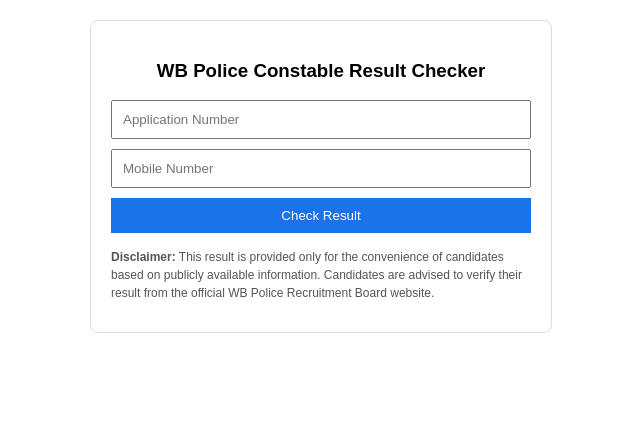
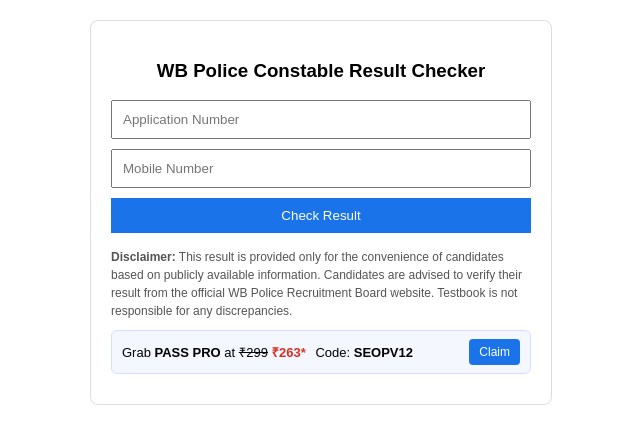
Before and after one commit to PavanShiva7730/wbpoliceconstabelresult, a plain HTML site: page index.html in a window 1280 px wide. Shown: the whole page, without its empty margins (319-959 px from the left). Drawn offline with Linux system fonts and the light colour scheme.

Commit message:
Update index.html

```diff
--- a/index.html
+++ b/index.html
@@ -18,8 +18,45 @@
   <div style="max-width:420px;margin:10px auto;font-size:12px;color:#555;line-height:1.5;">
   <strong>Disclaimer:</strong>
   This result is provided only for the convenience of candidates based on publicly available information.
-Candidates are advised to verify their result from the official WB Police Recruitment Board website.
+  Candidates are advised to verify their result from the official WB Police Recruitment Board website.
+  Testbook is not responsible for any discrepancies.
 </div>
+<div style="
+  max-width:420px;
+  margin:10px auto;
+  padding:8px 10px;
+  background:#f5f7ff;
+  border:1px solid #d6ddff;
+  border-radius:6px;
+  font-family:Arial, sans-serif;
+  font-size:13px;
+  display:flex;
+  align-items:center;
+  justify-content:space-between;
+  gap:8px;
+">
+  <div>
+    Grab <b>PASS PRO</b> at <del>₹299</del>
+    <span style="color:#d93025;font-weight:bold;"> ₹263*</span>
+    <span style="margin-left:6px;">Code:</span>
+    <b>SEOPV12</b>
+  </div>
+
+  <a href="https://link.testbook.com/QujsqYQV3Yb"
+     target="_blank"
+     style="
+       background:#1a73e8;
+       color:#fff;
+       padding:6px 10px;
+       border-radius:4px;
+       font-size:12px;
+       text-decoration:none;
+       white-space:nowrap;
+     ">
+    Claim
+  </a>
+</div>
+
 </div>
 
 <script>
```
